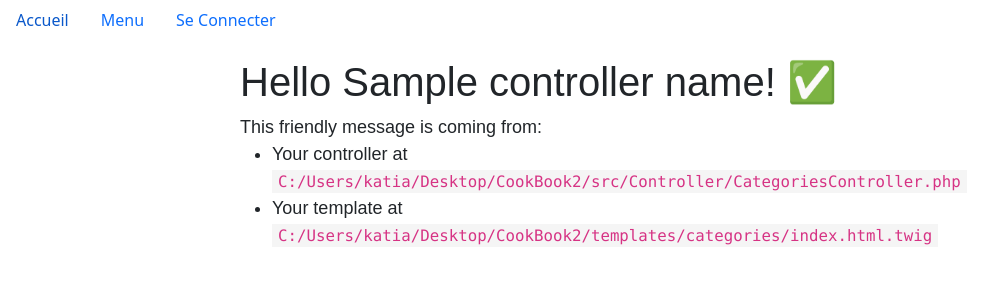
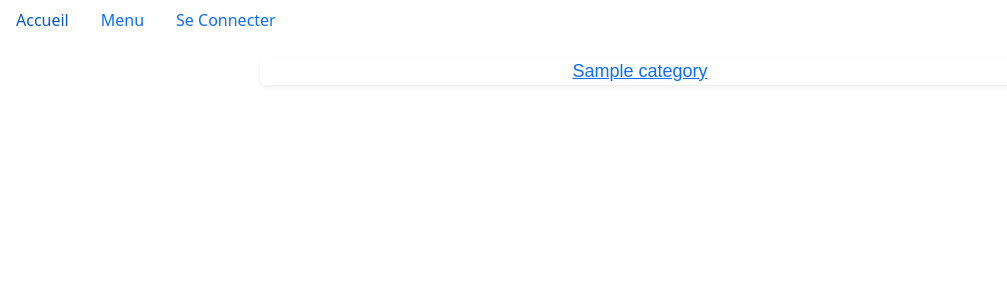
Before and after one commit to EkaterinaLeCam/CookBook2, a Symfony app: template templates/categories/index.html.twig in a window 1280 px wide. Shown: the top 300 px of the page, without its empty margins (0-1007 px from the left). Run offline with Twig, Linux system fonts and the light colour scheme; the template is opened without the code that fills it: most values are stand-ins (such as "Sample title", 1, 10 or a date in 2020); some libraries are stand-ins or nearby versions.

Commit message:
afficher les categories

```diff
--- a/templates/categories/index.html.twig
+++ b/templates/categories/index.html.twig
@@ -9,12 +9,16 @@
 </style>
 
 <div class="example-wrapper">
-    <h1>Hello {{ controller_name }}! ✅</h1>
 
-    This friendly message is coming from:
-    <ul>
-        <li>Your controller at <code>C:/Users/katia/Desktop/CookBook2/src/Controller/CategoriesController.php</code></li>
-        <li>Your template at <code>C:/Users/katia/Desktop/CookBook2/templates/categories/index.html.twig</code></li>
-    </ul>
+     <h5> {% for item in categories %}
+     <div class="example-wrapper">
+   <div class="card border-0 shadow-sm">
+          <div class="text-center">
+            <a href={{ path("app_categorie", { id: item.id } )}} >{{ item.nomCategorie }}</a>
+
+          </div>
+     </div>
+     </div>
+  {% endfor %}</h5>
 </div>
 {% endblock %}
```
Also changed, not shown: src/Controller/Admin/CategorieCrudController.php (+5 -6 lines).
